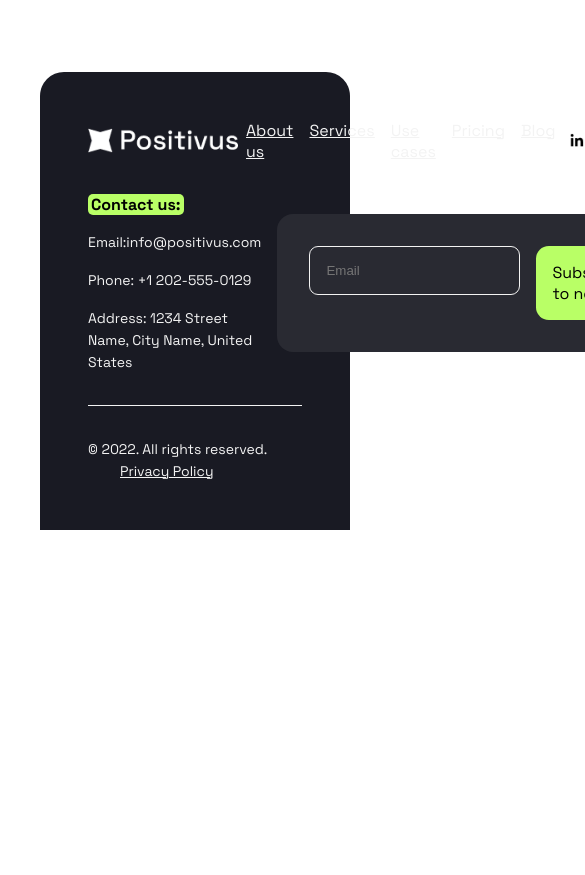
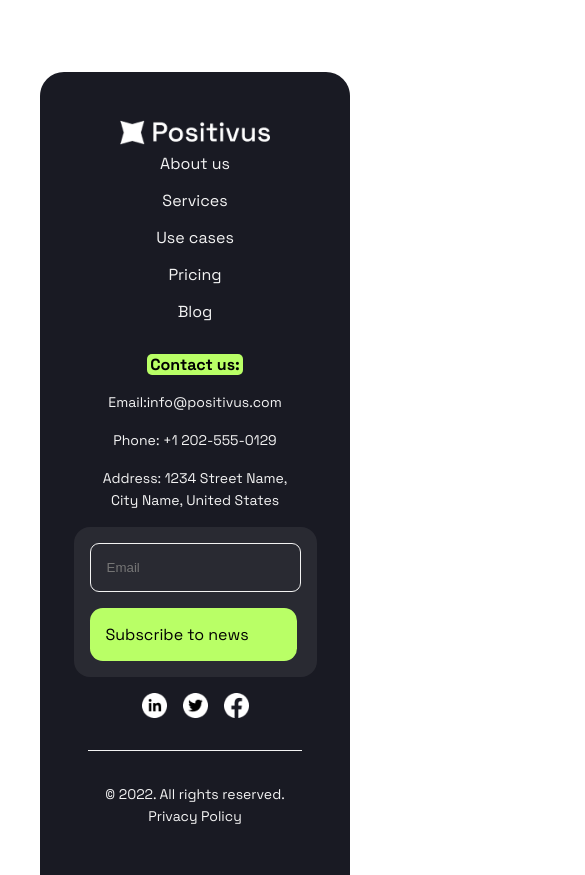
Before and after one commit to Mobeen68/positivus-ui, a React (Vite) app: page / in a window 390 px wide. Shown: the part 8800-9675 px from the top of the page, 585 px wide, since content can reach past the window. Before the commit the page ends 9330 px from the top, so only its background shows below. Built offline with nearby package versions, Linux system fonts and the light colour scheme.

Commit message:
footer responsive

```diff
--- a/src/components/footer/Footer.jsx
+++ b/src/components/footer/Footer.jsx
@@ -37,9 +37,16 @@ const Footer = () => {
             placeholder="Email"
             className="footer__body__email__input"
           />
-          <button className="footer__body__email__button">
-            Subscribe to news
-          </button>
+          <div>
+            <button className="footer__body__email__button">
+              Subscribe to news
+            </button>
+          </div>
+        </div>
+        <div className="footer__mobile__social">
+          <img src={linkedin} alt="linkedin" />
+          <img src={twitter} alt="twitter" />
+          <img src={facebook} alt="facebook" />
         </div>
       </div>
       <div className="footer__hr"></div>
--- a/src/components/footer/footer.css
+++ b/src/components/footer/footer.css
@@ -109,3 +109,63 @@
   text-decoration: underline;
   padding-left: 2rem;
 }
+
+@media screen and (max-width: 768px) {
+  .footer__header {
+    display: flex;
+    flex-direction: column;
+  }
+
+  .footer__header__social {
+    display: none;
+  }
+
+  .footer__header__links ul {
+    flex-direction: column;
+    align-items: center;
+  }
+
+  .footer__header__links li {
+    text-decoration: none;
+  }
+
+  .footer__body {
+    flex-direction: column;
+  }
+
+  .footer__body__contact {
+    align-items: center;
+    justify-content: center;
+    text-align: center;
+  }
+
+  .footer__body__email {
+    height: 100%;
+    flex-direction: column;
+    justify-content: center;
+    padding: 1rem;
+  }
+
+  .footer__body__email__button {
+    width: 100%;
+  }
+
+  .footer__mobile__social {
+    display: flex;
+    gap: 1rem;
+  }
+
+  .footer__mobile__social img {
+    width: 25px;
+  }
+
+  .footer__copyright {
+    text-align: center;
+  }
+
+  .footer__copyright span {
+    text-decoration: none;
+    display: block;
+    padding-left: 0;
+  }
+}
```
